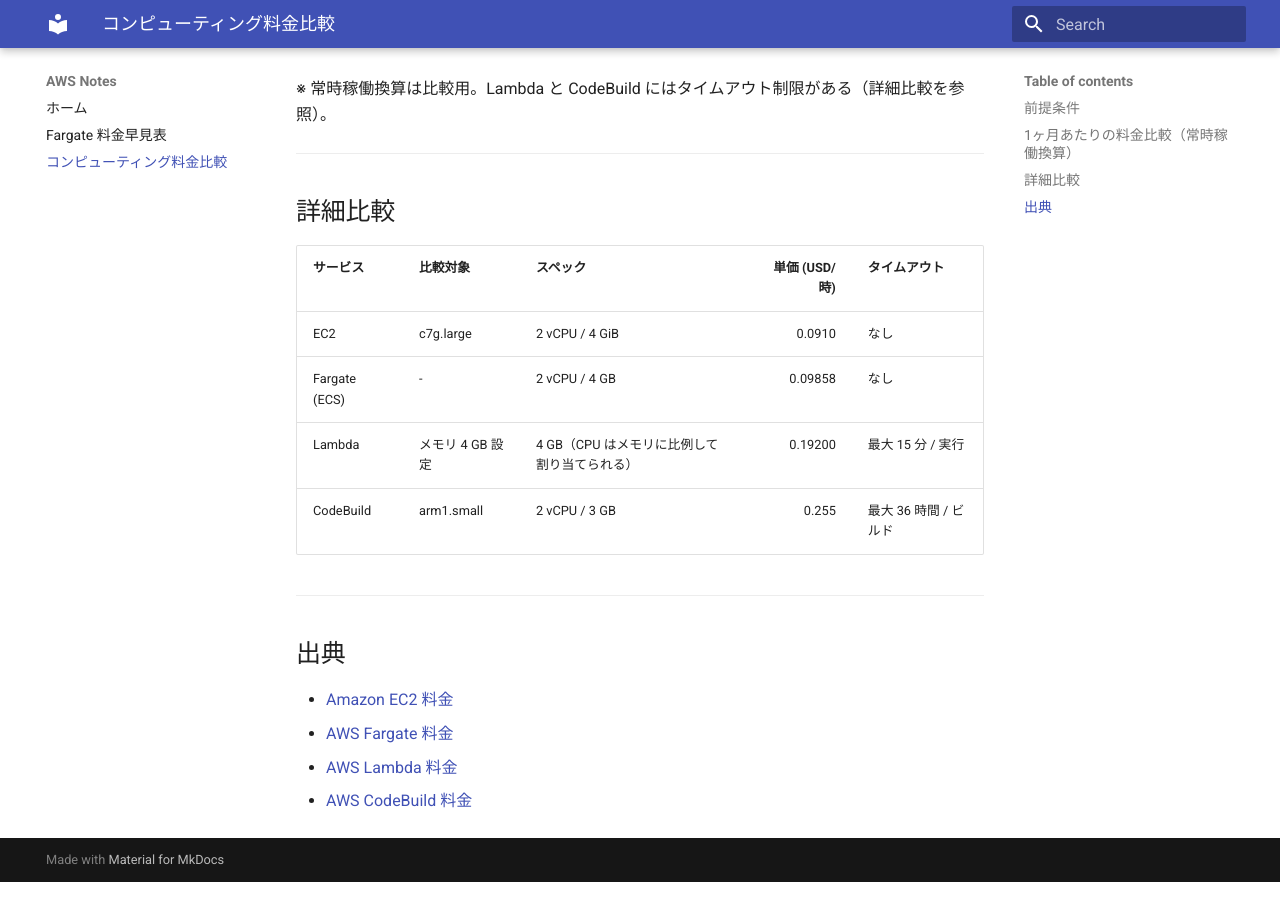
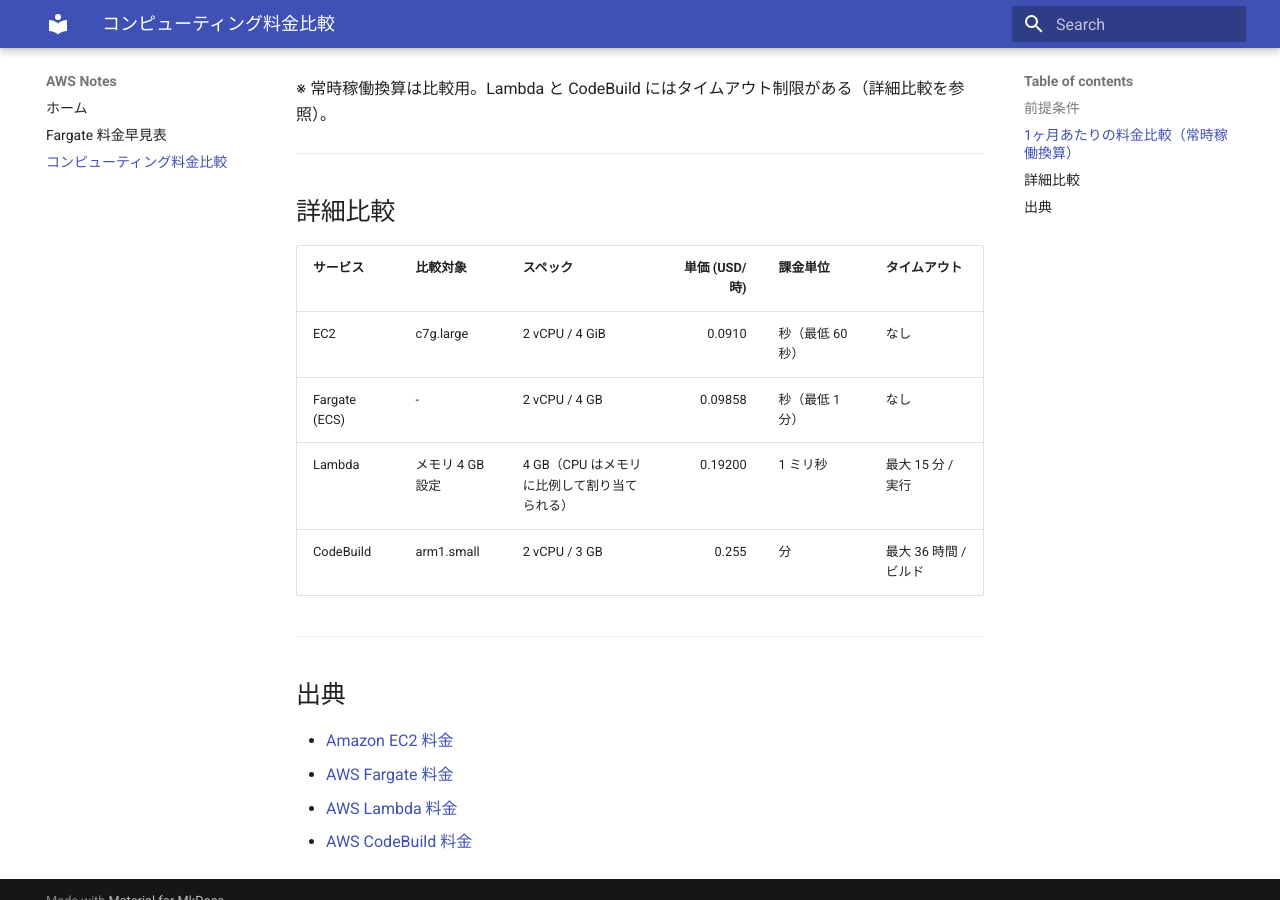
Before and after one commit to hiro1202/aws-notes, an MkDocs documentation site: the page built from docs/compute.md, in a window 1280 px wide and 900 px high, scrolled down 909 px. Built offline with MkDocs 1.6.1 and Material for MkDocs 9.7.7, drawn with Linux system fonts in a browser that asks for light colours.

Commit message:
Add billing-unit column to the detail table
Co-Authored-By: Claude Fable 5 <noreply@anthropic.com>

```diff
--- a/docs/compute.md
+++ b/docs/compute.md
@@ -32,12 +32,12 @@
 
 ## 詳細比較
 
-| サービス | 比較対象 | スペック | 単価 (USD/時) | タイムアウト |
-|---|---|---|---:|---|
-| EC2 | c7g.large | 2 vCPU / 4 GiB | 0.0910 | なし |
-| Fargate (ECS) | - | 2 vCPU / 4 GB | 0.09858 | なし |
-| Lambda | メモリ 4 GB 設定 | 4 GB（CPU はメモリに比例して割り当てられる） | 0.19200 | 最大 15 分 / 実行 |
-| CodeBuild | arm1.small | 2 vCPU / 3 GB | 0.255 | 最大 36 時間 / ビルド |
+| サービス | 比較対象 | スペック | 単価 (USD/時) | 課金単位 | タイムアウト |
+|---|---|---|---:|---|---|
+| EC2 | c7g.large | 2 vCPU / 4 GiB | 0.0910 | 秒（最低 60 秒） | なし |
+| Fargate (ECS) | - | 2 vCPU / 4 GB | 0.09858 | 秒（最低 1 分） | なし |
+| Lambda | メモリ 4 GB 設定 | 4 GB（CPU はメモリに比例して割り当てられる） | 0.19200 | 1 ミリ秒 | 最大 15 分 / 実行 |
+| CodeBuild | arm1.small | 2 vCPU / 3 GB | 0.255 | 分 | 最大 36 時間 / ビルド |
 
 ---
 
```
